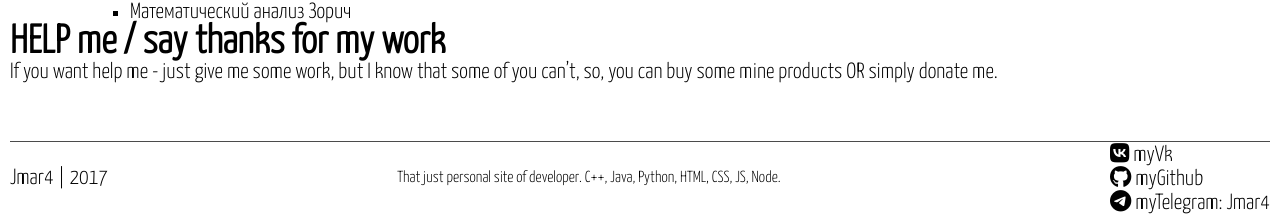
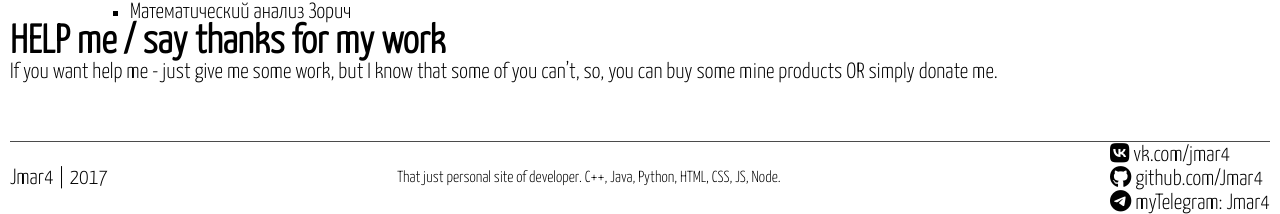
Before and after one commit to Jmar4/Jmar4.github.io, a Jekyll site: the page built from index.md, in a window 1280 px wide. Shown: the part 880-1094 px from the top of the page. Built offline with Jekyll 4.4.1, drawn with Linux system fonts in a browser that asks for light colours; nearby versions of some CDN libraries; our own code applies the rules of GitHub Pages for plain Markdown files.

Commit message:
Update footer.html

```diff
--- a/_includes/footer.html
+++ b/_includes/footer.html
@@ -2,8 +2,8 @@
 	<div class="left">Jmar4 | 2017</div>
 	<div class="cenFooter">{{ site.description }}</div>
 	<div class="right"> <ul>
-		<li> <i class="fa fa-vk" aria-hidden="true"></i> <a href="https://vk.com/jmar4">myVk</a></li>
-		<li> <i class="fa fa-github" aria-hidden="true"></i> <a href="https://github.com/Jmar4">myGithub</a></li>
+		<li> <i class="fa fa-vk" aria-hidden="true"></i> <a href="https://vk.com/jmar4">vk.com/jmar4</a></li>
+		<li> <i class="fa fa-github" aria-hidden="true"></i> <a href="https://github.com/Jmar4">github.com/Jmar4</a></li>
 		<li> <i class="fa fa-telegram" aria-hidden="true"></i> myTelegram: Jmar4</li>
 	</ul> </div>
 
```
